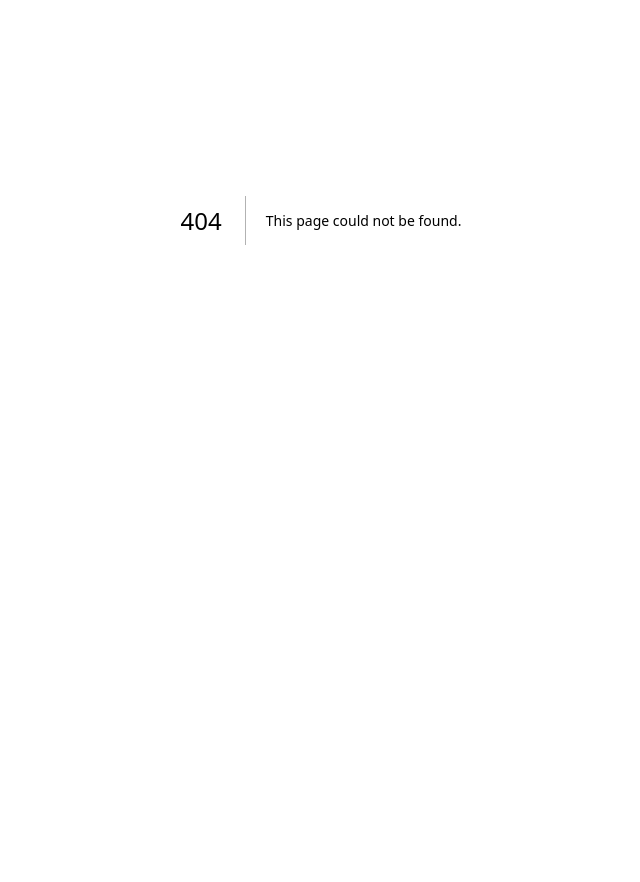
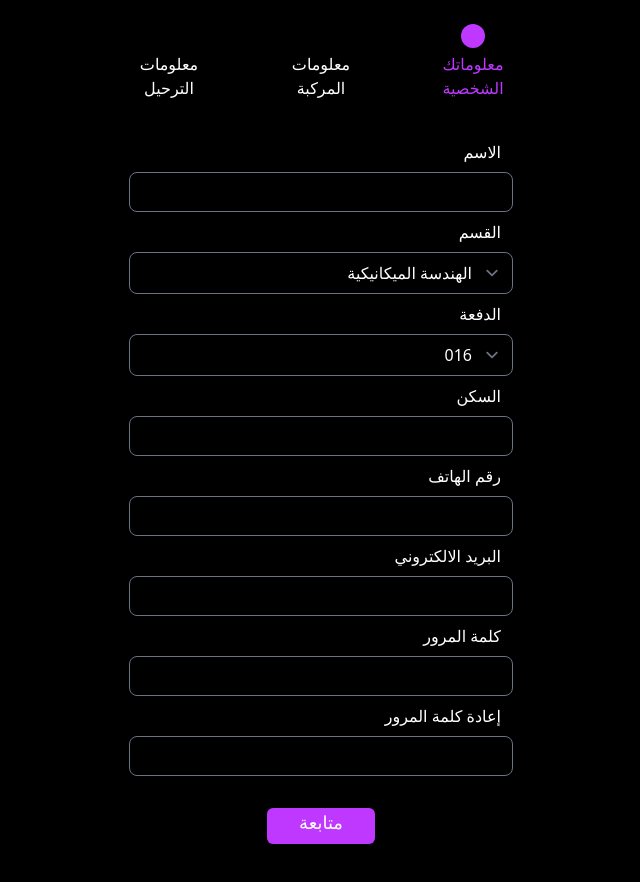
Before and after one commit to awabrh/ZamealClient, a Next.js app: page /add in a window 1280 px wide. Before the commit this address had no page. Shown: the part 180-1062 px from the top of the page, without its empty margins (319-959 px from the left). Before the commit the page ends 800 px from the top, so only its background shows below. Built offline with nearby package versions, Linux system fonts and the light colour scheme.

Commit message:
add a tarheel form

```diff
--- /dev/null
+++ b/components/AddTarheel.tsx
@@ -0,0 +1,135 @@
+import React, { useState } from 'react'
+import Button from './Button';
+import Checkbox from './Checkbox';
+import Select from './Select'
+import StepIndicator from './StepIndicator'
+import TextField from './TextField'
+
+type visisbility = 'hidden' | ''
+
+interface StepsVisibility {
+    step1: visisbility
+    step2: visisbility
+    step3: visisbility
+}
+
+function AddTarheel() {
+    const [step , setStep] = useState<1|2|3>(1)
+
+    const [steps, setSteps] = useState<StepsVisibility>({
+        step1 : '',
+        step2 : 'hidden',
+        step3 : 'hidden'
+    })
+
+
+
+    const nextStep : React.MouseEventHandler<HTMLButtonElement> = (e)  => {
+        e.preventDefault()
+        if(step === 1) {
+            setStep(2)
+            setSteps({
+                step1 : 'hidden',
+                step2 : '',
+                step3 : 'hidden'
+            })
+         } else {
+             setStep(3)
+             setSteps({
+                step1 : 'hidden',
+                step2 : 'hidden',
+                step3 : ''
+            })
+        }
+
+    }
+    const back = () => {
+        if(step === 2) {
+            setStep(1)
+            setSteps({
+                step1 : '',
+                step2 : 'hidden',
+                step3 : 'hidden'
+            })
+         } else {
+             setStep(2)
+             setSteps({
+                step1 : 'hidden',
+                step2 : '',
+                step3 : 'hidden'
+            })
+        }
+    }
+
+  return (
+    <div className='flex flex-col items-center w-full p-10'>
+        <h2 className='text-4xl font-bold pb-6'>إضافة ترحيل</h2>
+        <StepIndicator step={step}/>
+
+        <form className='w-full flex flex-col gap-3 items-center pt-10'>
+{/* ---------------------------------------step 1--------------------------------------- */}
+            <div className={`${steps.step1}`}>
+                <TextField label='الاسم' type='text'/>
+                <Select label='القسم' >
+                    <option >الهندسة الميكانيكية</option>
+                    <option >الهندسة الكهربائية</option>
+                    <option >الهندسة الزراعية</option>
+                </Select>
+                <Select label='الدفعة' >
+                    <option >016</option>
+                    <option >017</option>
+                    <option >018</option>
+                    <option >019</option>
+                    <option >020</option>
+                    <option >021</option>
+                </Select>
+                <TextField label='السكن' type='text'/>
+                <TextField label='رقم الهاتف' type='tel'/>
+                <TextField label='البريد الالكتروني' type='email'/>
+                <TextField label='كلمة المرور' type='password'/>
+                <TextField label='إعادة كلمة المرور' type='password'/>
+            </div>
+
+{/* ---------------------------------------step 2--------------------------------------- */}
+            <div className={`${steps.step2}`}>
+                <TextField label='موديل المركبة' type='text'/>
+                <Select label='عدد المقاعد المتاحة' >
+                        <option >4</option>
+                        <option >3</option>
+                        <option >2</option>
+                        <option >1</option>
+                </Select>
+                <Checkbox text='هل يعمل المكيف ؟'/>
+            </div>
+
+
+{/* ---------------------------------------step 3--------------------------------------- */}
+            <div className={`${steps.step3}`}>
+                <TextField label='ما المناطق التي تمر بها ؟' type='text'/>
+                <TextField label='السعر للراكب' type='text'/>
+                <div className='flex max-w-sm gap-6'>
+                    <TextField label='زمن الذهاب' type='time'/>
+                    <TextField label='زمن الرجوع' type='time'/>
+                </div>
+                <div className='grid grid-cols-3 items-center'>
+                    <p>الايام المتاحة:</p>
+                    <Checkbox text='الاحد'/>
+                    <Checkbox text='الاثنين'/>
+                    <Checkbox text='الثلاثاء'/>
+                    <Checkbox text='الاربعاء'/>
+                    <Checkbox text='الخميس'/>
+                </div>
+            </div>
+
+            <Button label='متابعة' onClick={nextStep}/>
+            { step !== 1 &&
+                <h5 className='py-3 text-primary cursor-pointer hover:text-purple-900' onClick={back}>رجوع</h5>
+            }
+
+        </form>
+
+    </div>
+  )
+}
+
+export default AddTarheel
--- /dev/null
+++ b/pages/add.tsx
@@ -0,0 +1,14 @@
+import React from 'react'
+import AddTarheel from '../components/AddTarheel'
+import Navbar from '../components/Navbar'
+
+function add() {
+  return (
+    <div dir='rtl'>
+        <Navbar />
+        <AddTarheel />
+    </div>
+  )
+}
+
+export default add
```
